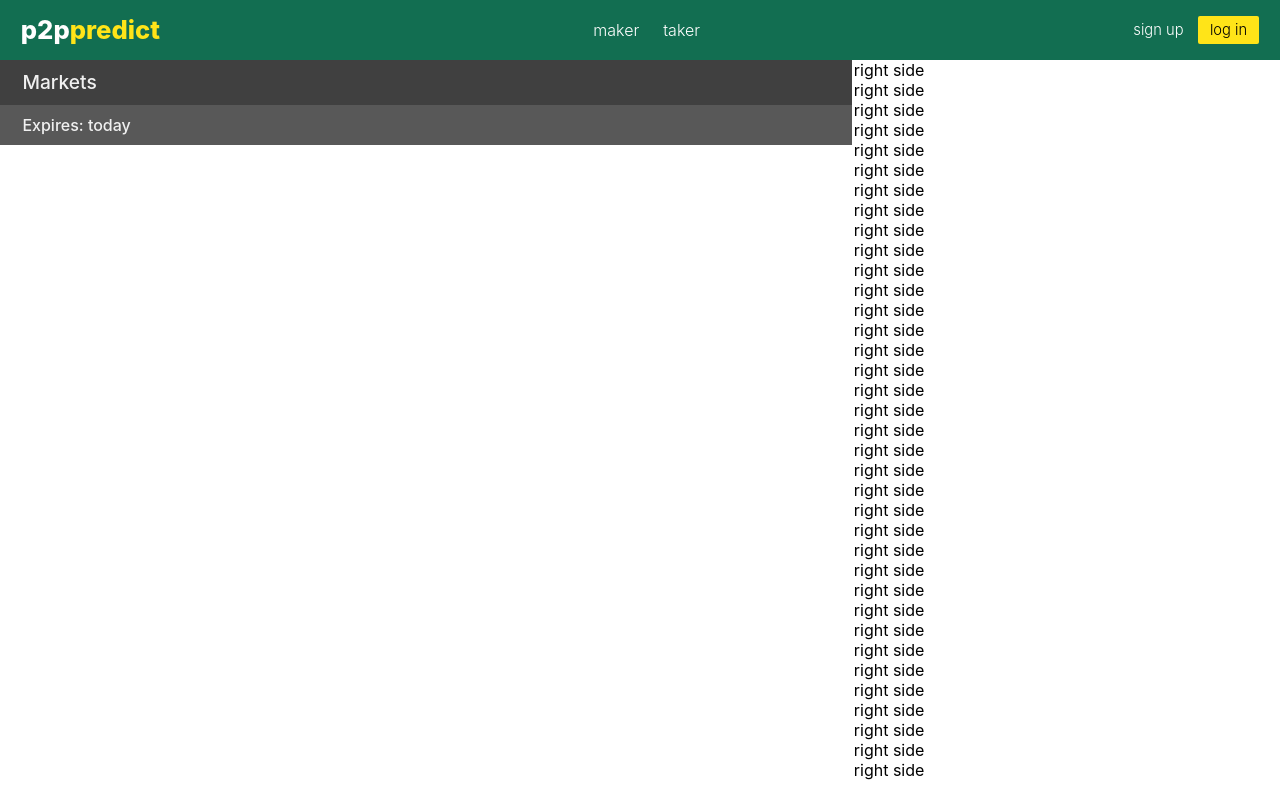
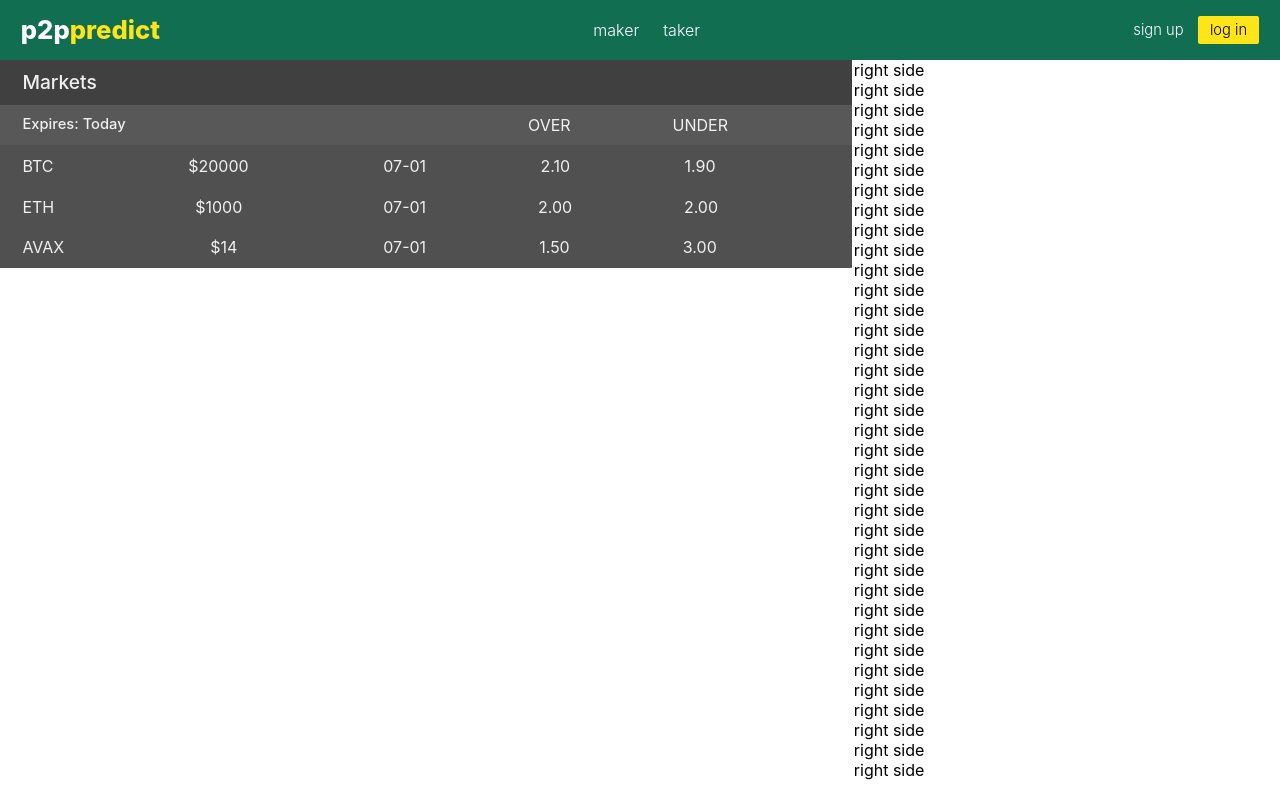
Before and after one commit to holma91/p2ppredict, a Next.js app: page /taker in a window 1280 px wide. Built offline with nearby package versions, Linux system fonts and the light colour scheme.

Commit message:
shows assets

```diff
--- a/components/Header.tsx
+++ b/components/Header.tsx
@@ -13,10 +13,10 @@ const Header = () => {
         </Link>
       </Title>
       <MenuContainer>
-        <div className="choice">
+        <div className="actor">
           <p>maker</p>
         </div>
-        <div className="choice">
+        <div className="actor">
           <p>taker</p>
         </div>
       </MenuContainer>
@@ -39,7 +39,7 @@ const MenuContainer = styled.div`
   align-items: stretch;
   /* gap: 2rem; */
 
-  .choice {
+  .actor {
     display: flex;
     align-items: center;
     color: white;
--- a/pages/taker.tsx
+++ b/pages/taker.tsx
@@ -19,12 +19,49 @@ const Taker: NextPage = () => {
   return (
     <Container>
       <Left>
+        <div className="header">
+          <h4>Markets</h4>
+        </div>
         <Overview>
-          <div className="header">
-            <h4>Markets</h4>
+          <div className="section-header">
+            <h6>Expires: Today</h6>
+            <div className="choice">
+              <p>OVER</p>
+              <p>UNDER</p>
+            </div>
           </div>
-          <div className="expires">
-            <h6>Expires: today</h6>
+          <div className="market-container">
+            <div className="market">
+              <p>BTC</p>
+              <p>$20000</p>
+              <p>07-01</p>
+            </div>
+            <div className="choice">
+              <p>2.10</p>
+              <p>1.90</p>
+            </div>
+          </div>
+          <div className="market-container">
+            <div className="market">
+              <p>ETH</p>
+              <p>$1000</p>
+              <p>07-01</p>
+            </div>
+            <div className="choice">
+              <p>2.00</p>
+              <p>2.00</p>
+            </div>
+          </div>
+          <div className="market-container">
+            <div className="market">
+              <p>AVAX</p>
+              <p>$14</p>
+              <p>07-01</p>
+            </div>
+            <div className="choice">
+              <p>1.50</p>
+              <p>3.00</p>
+            </div>
           </div>
         </Overview>
       </Left>
@@ -40,14 +77,7 @@ const Taker: NextPage = () => {
 const Left = styled.div`
   height: 90vh;
   overflow-y: scroll;
-`;
 
-const Right = styled.div`
-  height: 90vh;
-  overflow-y: scroll;
-`;
-
-const Overview = styled.div`
   .header {
     padding: 0.65rem 1.4rem;
     display: flex;
@@ -59,16 +89,38 @@ const Overview = styled.div`
       font-weight: 500;
     }
   }
+`;
 
-  .expires {
+const Right = styled.div`
+  height: 90vh;
+  overflow-y: scroll;
+`;
+
+const Overview = styled.div`
+  .section-header,
+  .market-container {
     padding: 0.65rem 1.4rem;
-    display: flex;
-    justify-content: space-between;
+    display: grid;
+    grid-template-columns: 1fr 1fr;
     background-color: ${({ theme }) => theme.colors.gray[100]};
+    color: #f0f0f0;
     h6 {
-      color: #f0f0f0;
-      font-size: ${({ theme }) => theme.typeScale.header6};
+      font-size: ${({ theme }) => theme.typeScale.smallParagraph};
       font-weight: 500;
+    }
+
+    .choice {
+      display: flex;
+      justify-content: space-evenly;
+    }
+  }
+
+  .market-container {
+    background-color: ${({ theme }) => theme.colors.gray[200]};
+
+    .market {
+      display: flex;
+      justify-content: space-between;
     }
   }
 `;
```
